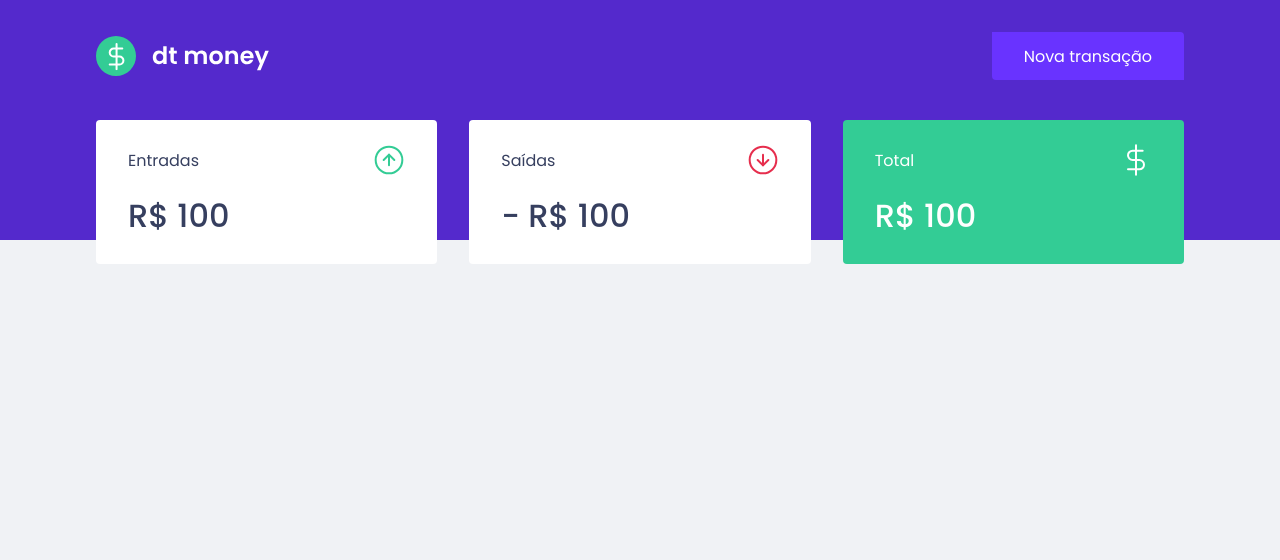
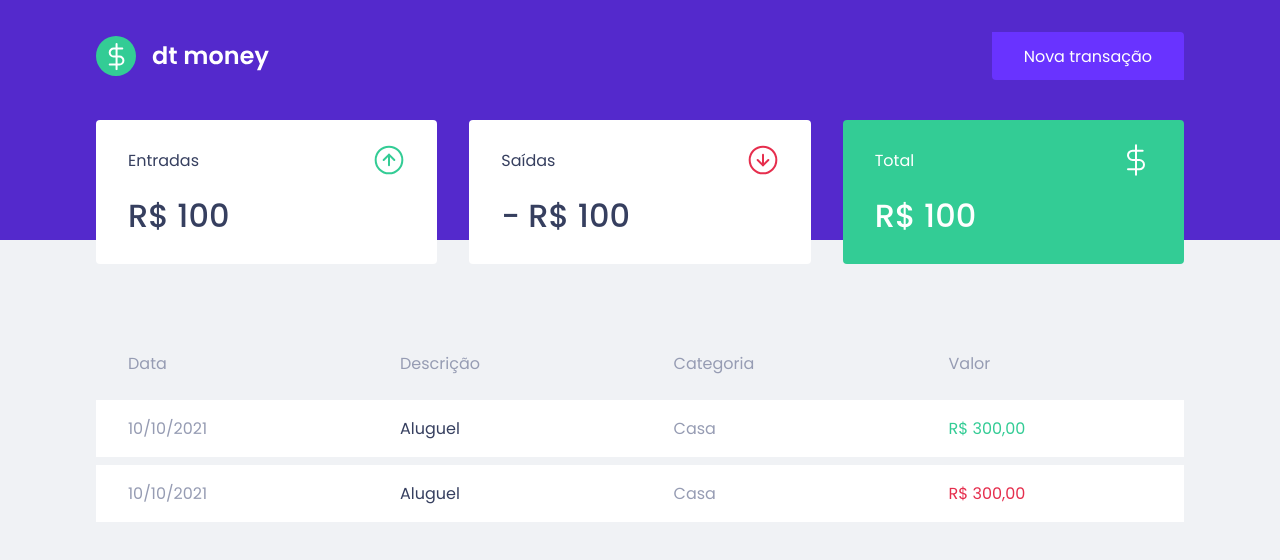
Before and after one commit to mbagatini/ignite-react-js, a React (Create React App) app: page / in a window 1280 px wide. Shown: the top 560 px of the page. Built offline with nearby package versions, Linux system fonts and the light colour scheme.

Commit message:
Transactions

```diff
--- a/src/components/Dashboard/index.tsx
+++ b/src/components/Dashboard/index.tsx
@@ -1,10 +1,12 @@
 import { Summary } from "../Summary";
+import { Transactions } from "../Transactions";
 import { Container } from "./styles";
 
 export function Dashboard() {
   return (
     <Container>
       <Summary />
+      <Transactions />
     </Container>
   );
 }
--- /dev/null
+++ b/src/components/Transactions/index.tsx
@@ -0,0 +1,33 @@
+import { Container } from "./styles";
+
+export function Transactions() {
+  return (
+    <Container>
+      <table>
+        <thead>
+          <tr>
+            <th>Data</th>
+            <th>Descrição</th>
+            <th>Categoria</th>
+            <th>Valor</th>
+          </tr>
+        </thead>
+
+        <tbody>
+          <tr>
+            <td>10/10/2021</td>
+            <td>Aluguel</td>
+            <td>Casa</td>
+            <td className="income">R$ 300,00</td>
+          </tr>
+          <tr>
+            <td>10/10/2021</td>
+            <td>Aluguel</td>
+            <td>Casa</td>
+            <td className="outcome">R$ 300,00</td>
+          </tr>
+        </tbody>
+      </table>
+    </Container>
+  );
+}
--- /dev/null
+++ b/src/components/Transactions/styles.ts
@@ -0,0 +1,37 @@
+import styled from 'styled-components';
+
+export const Container = styled.div`
+	margin-top: 4rem;
+
+	table {
+		width: 100%;
+		border-spacing: 0 0.5rem;
+
+		th {
+			color: var(--text-body);
+			font-weight: 400;
+			padding: 1rem 2rem;
+			text-align: left;
+			line-height: 1.5rem;
+		}
+
+		td {
+			padding: 1rem 2rem;
+			border: 0;
+			background: var(--shape);
+			color: var(--text-body);
+
+			&:nth-child(2) {
+				color: var(--text-title);
+			}
+
+			&.income {
+				color: var(--green);
+			}
+
+			&.outcome {
+				color: var(--red);
+			}
+		}
+	}
+`;
```
Also changed, not shown: package.json (+7 -5 lines), 1 other file (tests, documents, lock files or other folders).
